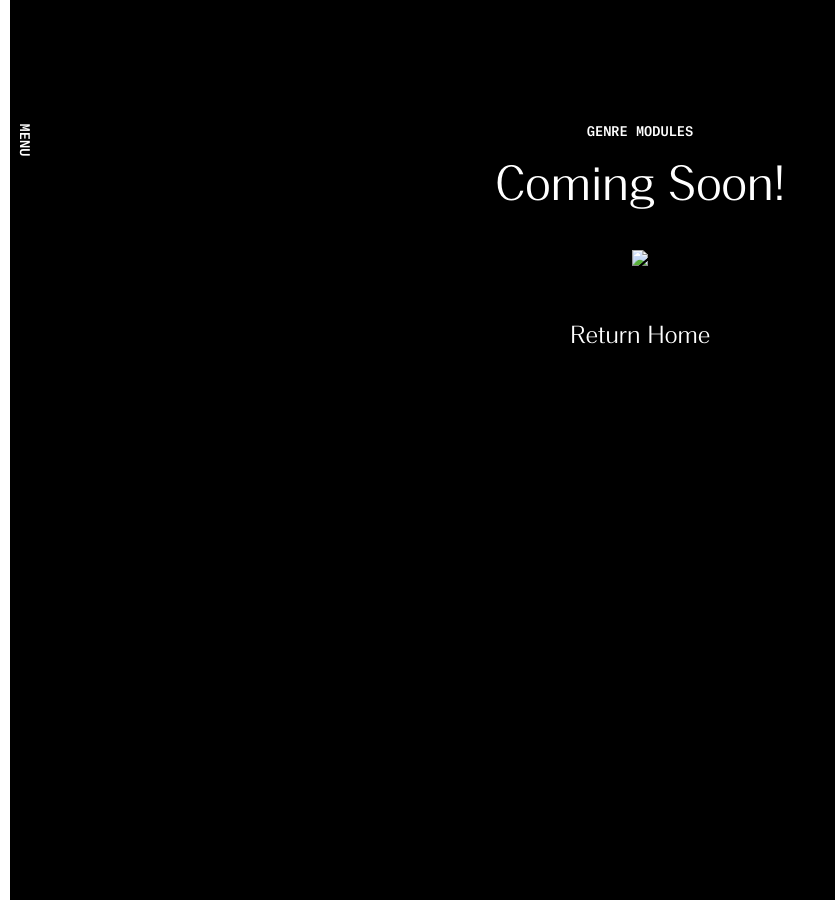
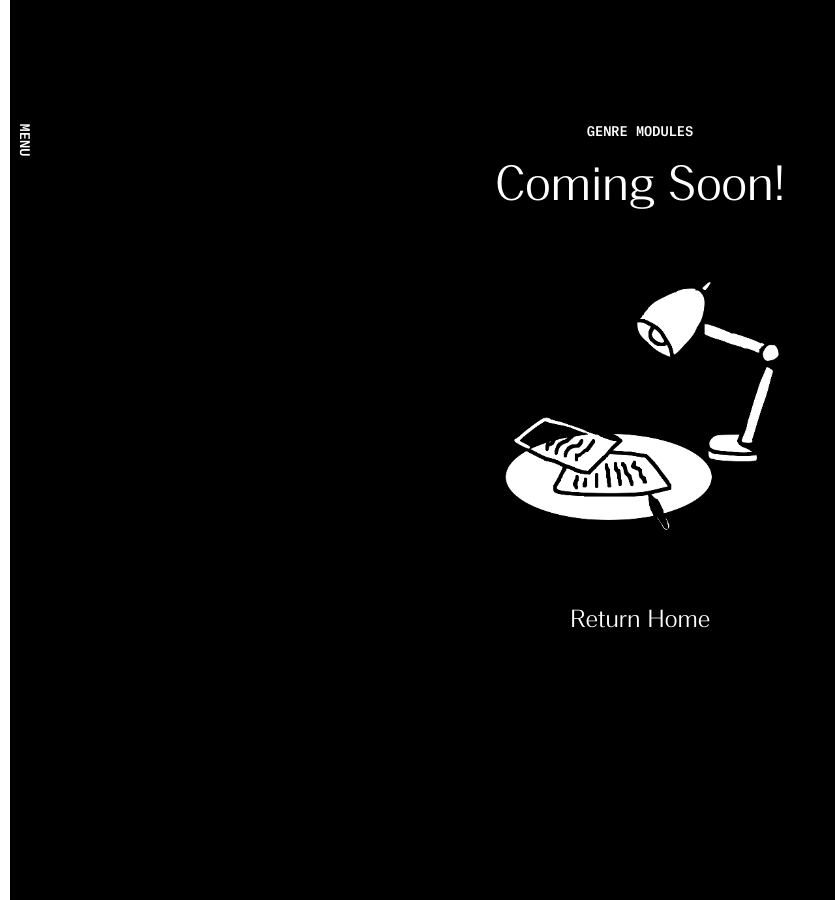
Before and after one commit to HoloPollock/FilmRPG, a Jekyll site: the page built from Genres.html, in a window 1280 px wide. Shown: the whole page, without its empty margins (0-835 px from the left). Built offline with Jekyll 4.4.1, drawn with Linux system fonts in a browser that asks for light colours.

Commit message:
add coming soon and 404 image

```diff
--- a/_layouts/error.html
+++ b/_layouts/error.html
@@ -13,7 +13,7 @@
             </span><span style="display: none;"> - </span><br>
                 {{ page.message }}
             </h1>
-            <img src="{{ site.baseurl }}/assets/{{ page.image }}" style="width:300px;margin-bottom:50px">
+            <img src="{{ site.baseurl }}/assets/{{ page.image }}" class="error-img">
             <div class="page-navigation">
                 <a class="prev" style="float:none;max-width: max-content;margin: 0 auto;" href="{{ site.baseurl }}">Return Home</a>
             </div>
--- a/style.css
+++ b/style.css
@@ -255,6 +255,13 @@ li.chapter
     padding-top: 20px;
 }
 
+.error-img
+{
+    width: 300px;
+    max-width: 95%;
+    margin-bottom: 50px;
+}
+
 @media only screen and (max-width: 500px)
 {
     #logo
```
Also changed, not shown: assets/404.png, assets/soon.png (added).
